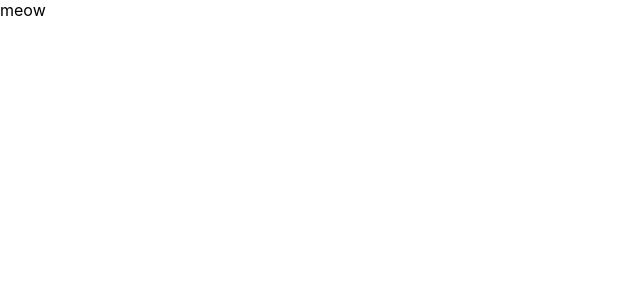
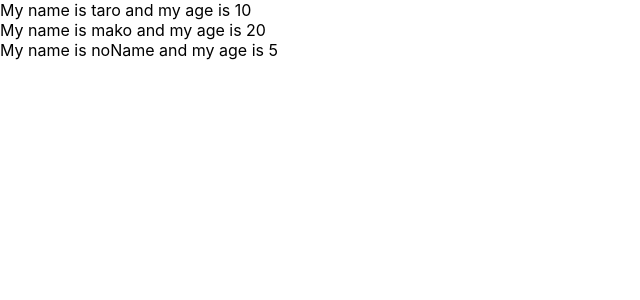
Before and after one commit to tabuchi81/udemy-react, a React (Create React App) app: page / in a window 1280 px wide. Shown: the top 300 px of the page, without its empty margins (0-640 px from the left). Built offline with nearby package versions, Linux system fonts and the light colour scheme.

Commit message:
learn component

```diff
--- a/src/App.js
+++ b/src/App.js
@@ -1,4 +1,5 @@
-import React, {Component} from 'react';
+import React from 'react';
+import PropTypes from 'prop-types'
 
 // class App extends Component {
 //   render() {
@@ -12,17 +13,30 @@
 // }
 
 const App = () => {
+  const profiles = [
+    { name: "taro", age: 10},
+    { name: "mako", age: 20},
+    { name: "noName", age: 5}
+  ]
+
   return (
   <div>
-    <Cat />
+    {
+      profiles.map((profile, index) => {
+        return <User name={profile.name} age={profile.age} key={index}/>
+      })
+    }
   </div>
   )
 }
 
-const Cat = () => {
-  return <div>meow</div>
+const User = (props) => {
+return <div>My name is {props.name} and my age is {props.age}</div>
 }
 
-
+User.propTypes = {
+  name: PropTypes.string,
+  age: PropTypes.number.isRequired
+}
 
 export default App;
```
